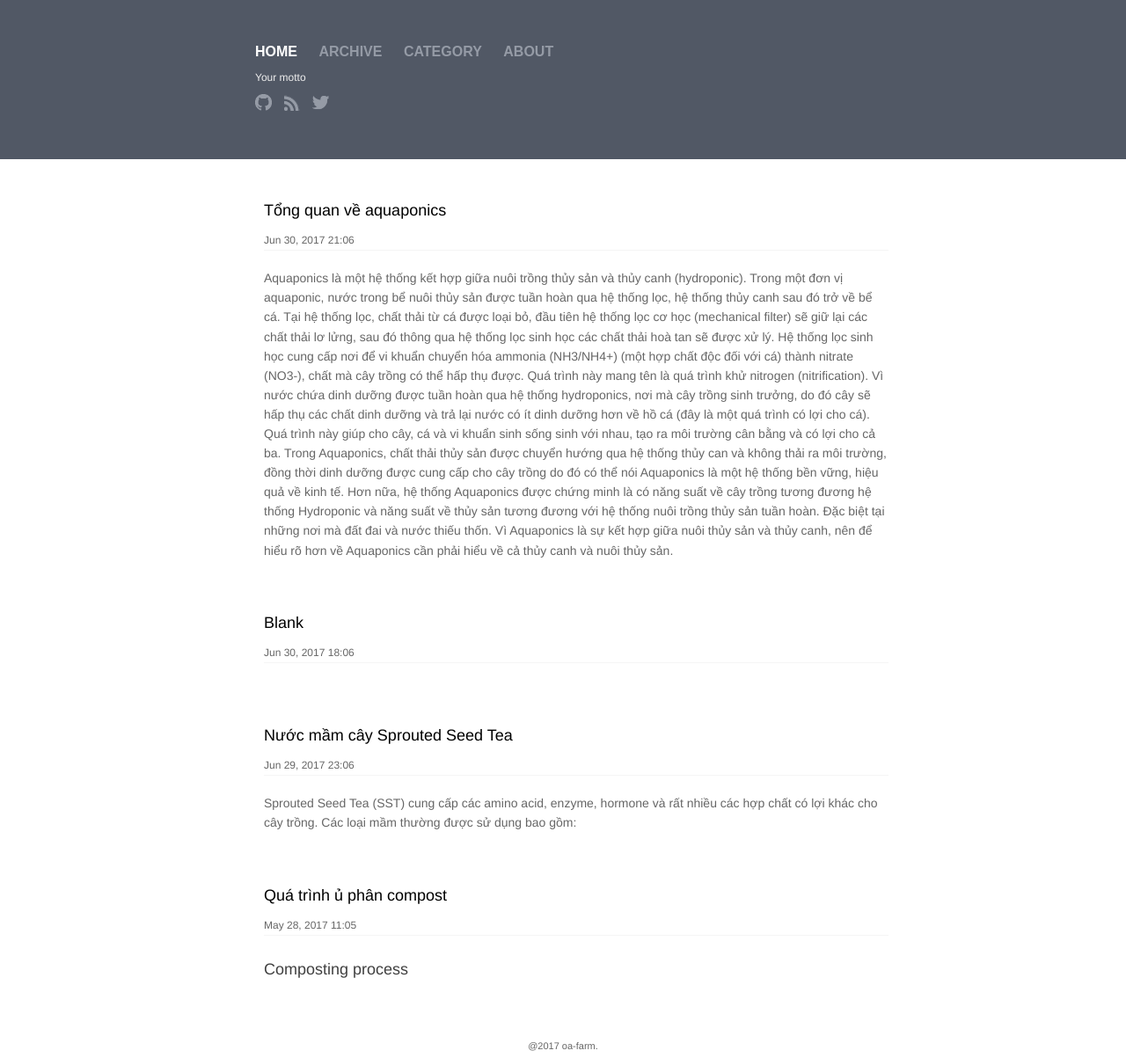
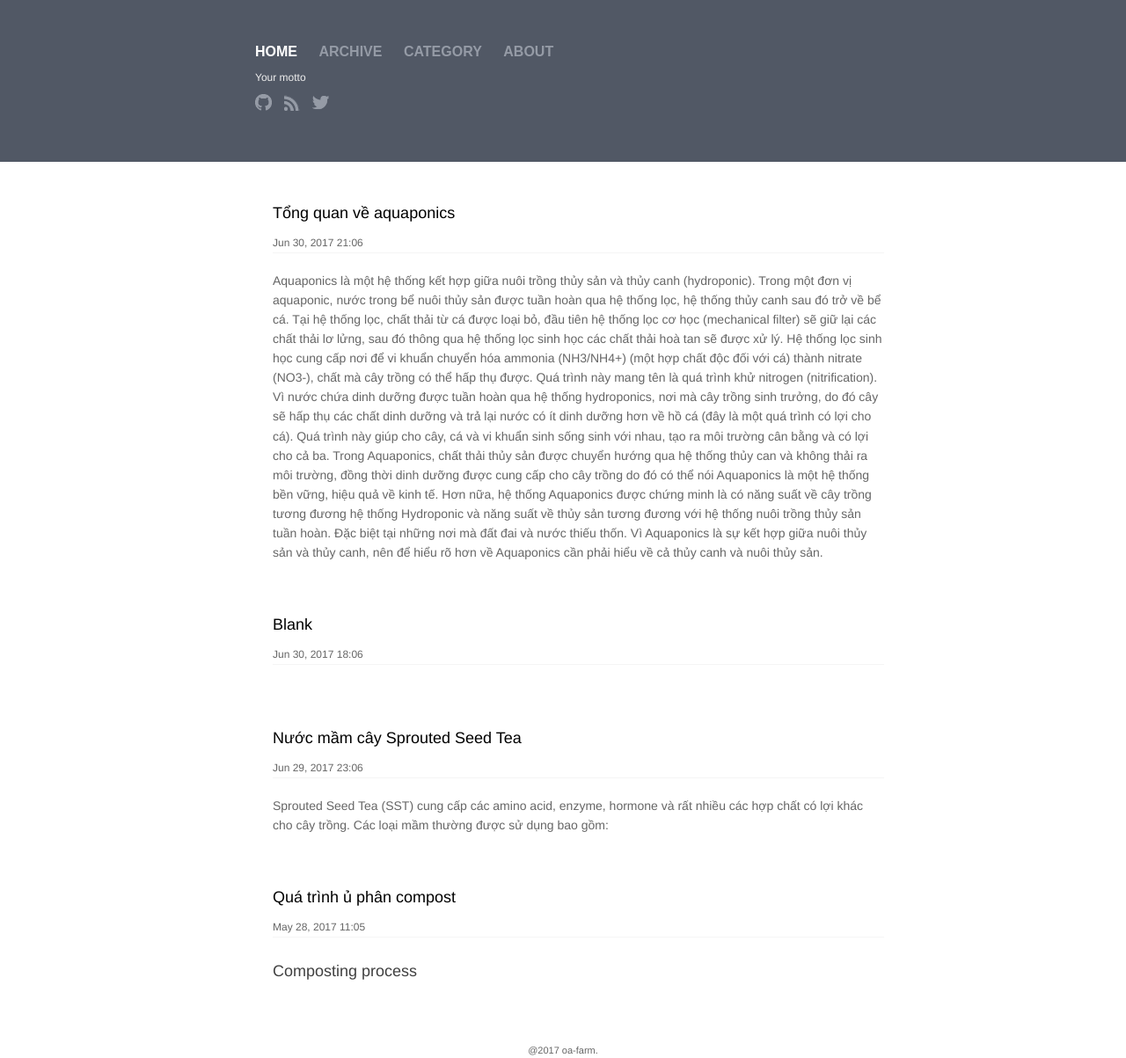
Before and after one commit to oa-farm/oa-farm.github.io, a Jekyll site: the page built from index.html, in a window 1280 px wide. Shown: the whole page at 88% size. Built offline with Jekyll 4.4.1, drawn with Linux system fonts in a browser that asks for light colours.

```diff
--- a/css/main.scss
+++ b/css/main.scss
@@ -7,11 +7,11 @@
 
 // Our variables
 $base-font-family: "Raleway",Arial,sans-serif;
-$base-font-size:   20px;
+$base-font-size:   23px;
 $small-font-size:  $base-font-size * 0.875;
 $base-line-height: 1.5;
 
-$spacing-unit:     30px;
+$spacing-unit:     35px;
 
 $text-color:       #111;
 $background-color: #fdfdfd;
```
